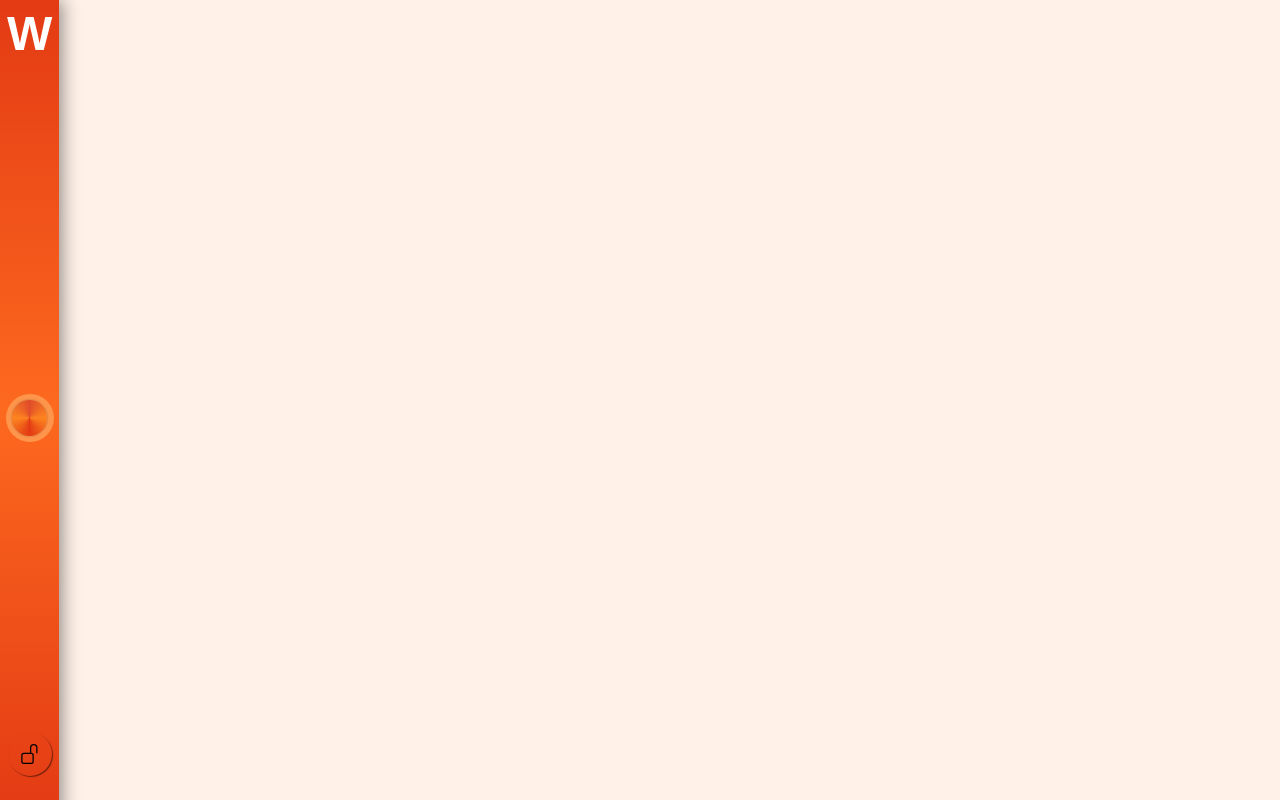
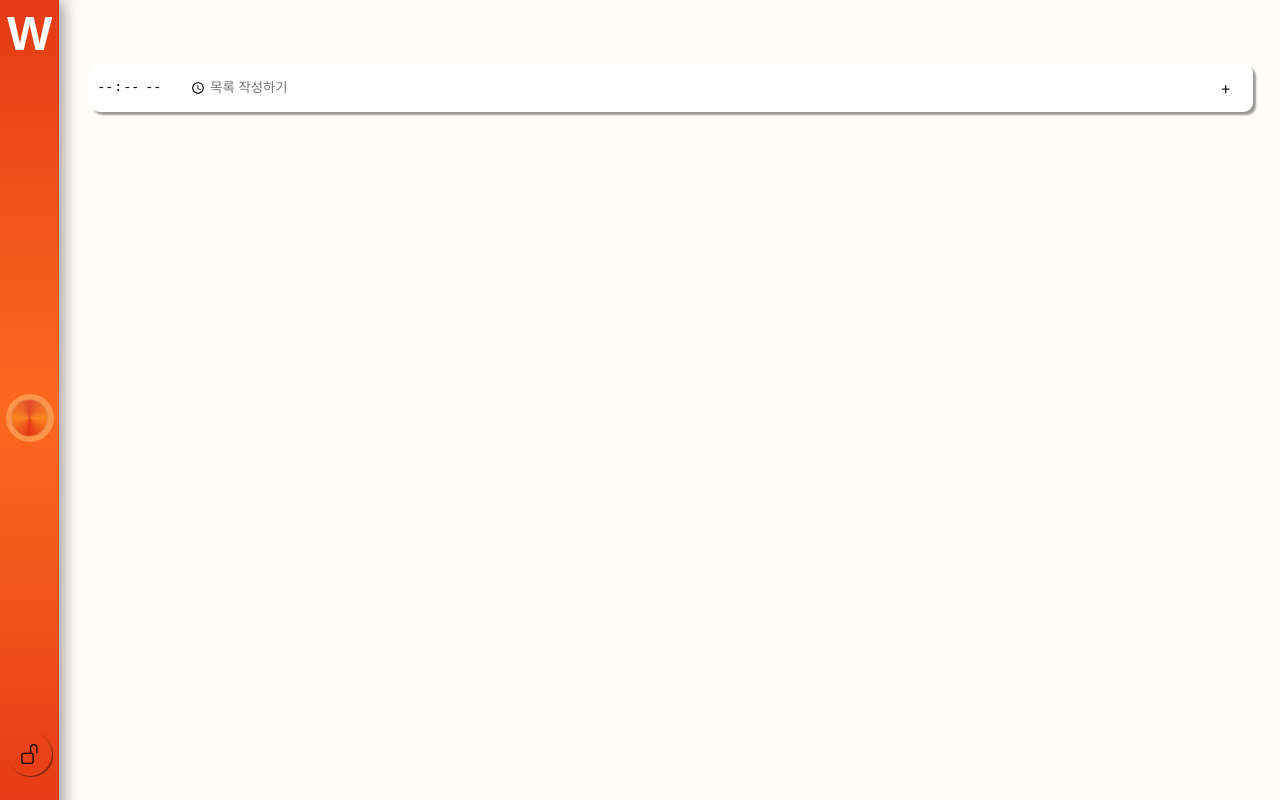
Before and after one commit to KimEunu/vue3-compo-todolist, a Vue app: page / in a window 1280 px wide. Built offline with nearby package versions, Linux system fonts and the light colour scheme; a web font is replaced by a local one.

Commit message:
todolist 기능 구현
스타일링x

```diff
--- a/src/App.vue
+++ b/src/App.vue
@@ -1,11 +1,9 @@
 <script setup>
-import layoutVue from './components/layout/layout.vue'
-
-
+import LayoutVue from './components/layout/layout.vue'
 </script>
 
 <template>
-  <layoutVue />
+  <LayoutVue />
 </template>
 
 <style scoped></style>
--- a/src/assets/base.css
+++ b/src/assets/base.css
@@ -5,9 +5,11 @@
   --color-main-orange: #fd691f;
   --color-main-orange-soft: #fd841f;
   --color-main-orange-softer: #ff954a;
-  --color-main-orange-white: #fff1e8;
+  --color-main-orange-white: #fffdf9;
   --color-main-orange-hard: #e14d2a;
   --color-main-orange-harder: #e33a14;
+  --color-highlight-yellow: #ffcc74;
+  --color-highlight-yellow-hard: #FAC213;
   --color-shadow-soft: #ededed;
   --color-shadow-hard: #3232327c;
 }
--- a/src/components/layout/layout.vue
+++ b/src/components/layout/layout.vue
@@ -1,18 +1,22 @@
 <script setup>
 import headerVue from './header.vue'
+import todoVue from '../todolist/todo.vue'
 </script>
 
 <template>
   <headerVue />
-  <main id="main_content"></main>
+  <main id="main_content">
+    <todoVue />
+  </main>
 
   <footer></footer>
 </template>
 
 <style scoped>
 #main_content {
-  width: 100vw;
-  height: 100vh;
+  padding: 4rem;
+  width: calc(100vw - 8rem);
+  height: calc(100vh - 8rem);
   background: var(--color-main-orange-white);
   touch-action: none;
 }
--- /dev/null
+++ b/src/components/todolist/addlist.vue
@@ -0,0 +1,98 @@
+<script setup lang="ts">
+import addbuttonVue from '../ui/addbutton.vue'
+import { ref } from 'vue'
+const emit = defineEmits<{
+  (e: 'formSubmitHandler', time: string, body: string): void
+}>()
+const props = defineProps<{ inputerror: boolean }>()
+function formSubmitHandler() {
+  emit(
+    'formSubmitHandler',
+    userInputTime.value.value,
+    userInputBody.value.value,
+  )
+}
+
+const userInputTime = ref()
+const userInputBody = ref()
+</script>
+
+<template>
+  <form id="add-form" :class="[props.inputerror ? 'error' : '']">
+    <input class="user-input-time" type="time" required ref="userInputTime" />
+    <input
+      class="user-input"
+      placeholder="목록 작성하기"
+      required
+      ref="userInputBody"
+    />
+    <addbuttonVue @form-submit-handler="formSubmitHandler" />
+  </form>
+</template>
+
+<style scoped>
+#add-form {
+  overflow: hidden;
+  display: flex;
+  justify-content: space-between;
+  margin: 0 auto;
+  margin-top: 2rem;
+  width: 100%;
+  height: 3rem;
+  background-color: white;
+  box-shadow: 3px 3px 2px var(--color-shadow-hard);
+  padding: 0 0.35rem;
+  align-items: center;
+  border-radius: 0.6rem;
+}
+@media (min-width: 46rem) {
+  #add-form {
+    margin-left: 1.6rem;
+    margin-top: 0;
+  }
+}
+#add-form > input {
+  height: 60%;
+}
+#add-form > textarea {
+  resize: none;
+  height: 60%;
+}
+.error {
+  animation: shake 750ms ease-in-out both;
+  transform: translate3d(0, 0, 0);
+}
+@keyframes shake {
+  10%,
+  90% {
+    transform: translate3d(0, -1px, 0);
+  }
+  20%,
+  80% {
+    transform: translate3d(0, 2px, 0);
+  }
+  30%,
+  50%,
+  70% {
+    transform: translate3d(0, -4px, 0);
+  }
+  40%,
+  60% {
+    transform: translate3d(0, 4px, 0);
+  }
+}
+.user-input-time {
+  height: 60%;
+  border: none;
+  border-top: 1px;
+  outline: 1px solid white;
+  min-width: 7rem;
+  border-radius: 0.35rem 0 0 0.35rem;
+}
+.user-input {
+  border: none;
+  outline: none;
+  width: 100%;
+  height: 60%;
+}
+</style>
--- /dev/null
+++ b/src/components/todolist/todo.vue
@@ -0,0 +1,27 @@
+<script setup>
+import addlistVue from '../todolist/addlist.vue'
+import { reactive } from 'vue'
+import TodoitemVue from './todoitem.vue'
+
+const error = reactive({ inputEmpty: false })
+const todo = reactive([])
+const formSubmitHandler = (time, body) => {
+  if (!time || !body) {
+    error.inputEmpty = true
+    setTimeout(() => {
+      error.inputEmpty = false
+    }, 750)
+  } else {
+    todo.push({ time: time, content: body })
+  }
+}
+</script>
+<template>
+  <addlistVue
+    @form-submit-handler="formSubmitHandler"
+    :inputerror="error.inputEmpty"
+  />
+  <div v-for="(item, index) in todo" :key="index">
+    <TodoitemVue :time="item.time" :content="item.content" />
+  </div>
+</template>
--- /dev/null
+++ b/src/components/todolist/todoitem.vue
@@ -0,0 +1,8 @@
+<script setup>
+const props = defineProps(['time', 'content'])
+</script>
+
+<template>
+  <div>{{ props.time }}</div>
+  <div>{{ props.content }}</div>
+</template>
--- /dev/null
+++ b/src/components/ui/addbutton.vue
@@ -0,0 +1,31 @@
+<script setup lang="ts">
+const emit = defineEmits<{
+  (e: 'formSubmitHandler'): void
+}>()
+</script>
+
+<template>
+  <button type="submit" @click.prevent="emit('formSubmitHandler')">
+    +
+  </button>
+</template>
+
+<style scoped>
+button {
+  font: inherit;
+  height: 60%;
+  width: 3rem;
+  border: none;
+  outline: 1px solid white;
+  line-height: 1.72rem;
+  border-radius: 0 0.25rem 0.25rem 0;
+  background-color: white;
+  color: rgb(0, 0, 0);
+  transition: all 200ms ease;
+}
+
+button:hover {
+  color: white;
+  background-color: var(--color-main-orange-softer);
+}
+</style>
--- a/src/components/ui/selectwheel.vue
+++ b/src/components/ui/selectwheel.vue
@@ -36,13 +36,14 @@ const week = ['Mon', 'Tue', 'Wed', 'Thur', 'Fri', 'Sat', 'Sun']
   display: flex;
   flex-direction: column;
   justify-content: space-around;
-  top: calc(50% - 12rem);
+  top: calc(50% - 13rem);
   left: -13.8rem;
-  width: 24rem;
-  height: 24rem;
+  width: 23rem;
+  height: 26rem;
   background: radial-gradient(
     var(--color-main-orange-softer),
-    var(--color-main-orange-hard)
+    var(--color-main-orange),
+    var(--color-main-orange-harder)
   );
   user-select: none;
   border-radius: 0 50% 50% 0;
@@ -54,21 +55,21 @@ const week = ['Mon', 'Tue', 'Wed', 'Thur', 'Fri', 'Sat', 'Sun']
 .select_button_wheel h2 {
   user-select: none;
   position: relative;
-  top: calc(50% - 12rem);
+  top: calc(50% - 13rem);
   z-index: 2;
   color: rgb(255, 235, 215);
   text-align: center;
   margin: 0 auto;
-  height: 3rem;
+  height: 2.6rem;
   width: 14rem;
-  line-height: 3rem;
+  line-height:2.6rem;
 }
 .select_button_wheel h2:hover {
-  text-shadow: 0 0 7px var(--color-shadow-soft);
+  text-shadow: 0 0 px var(--color-shadow-soft);
 }
 .select_button_wheel h2:first-child,
 .select_button_wheel h2:last-child {
-  left: 3.2rem;
+  left: 3.6rem;
 }
 .select_button_wheel h2:nth-child(2),
 .select_button_wheel h2:nth-child(6) {
--- /dev/null
+++ b/src/store/setweek,.js
@@ -0,0 +1,3 @@
+import { reactive } from "vue";
+
+export const setWeek = reactive({ nowWeek: "ALL" });
```
